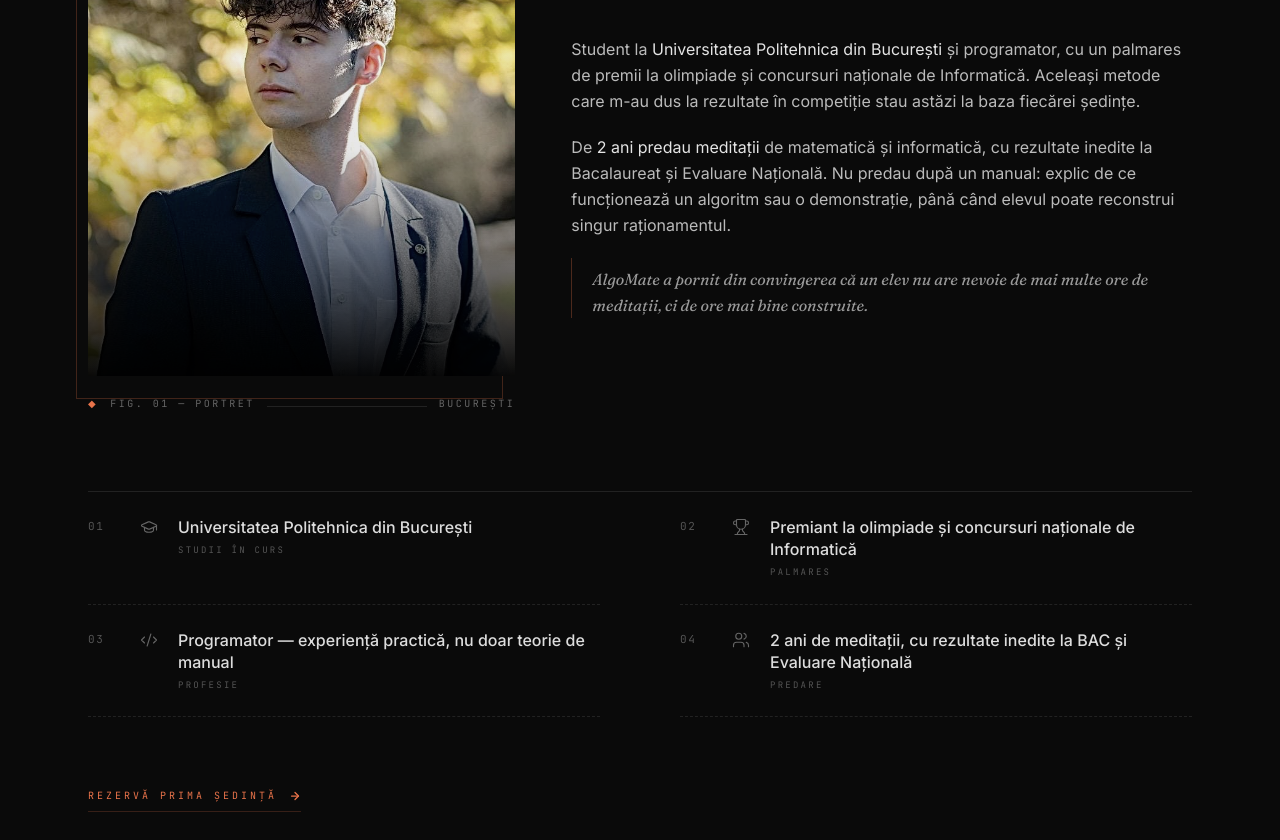
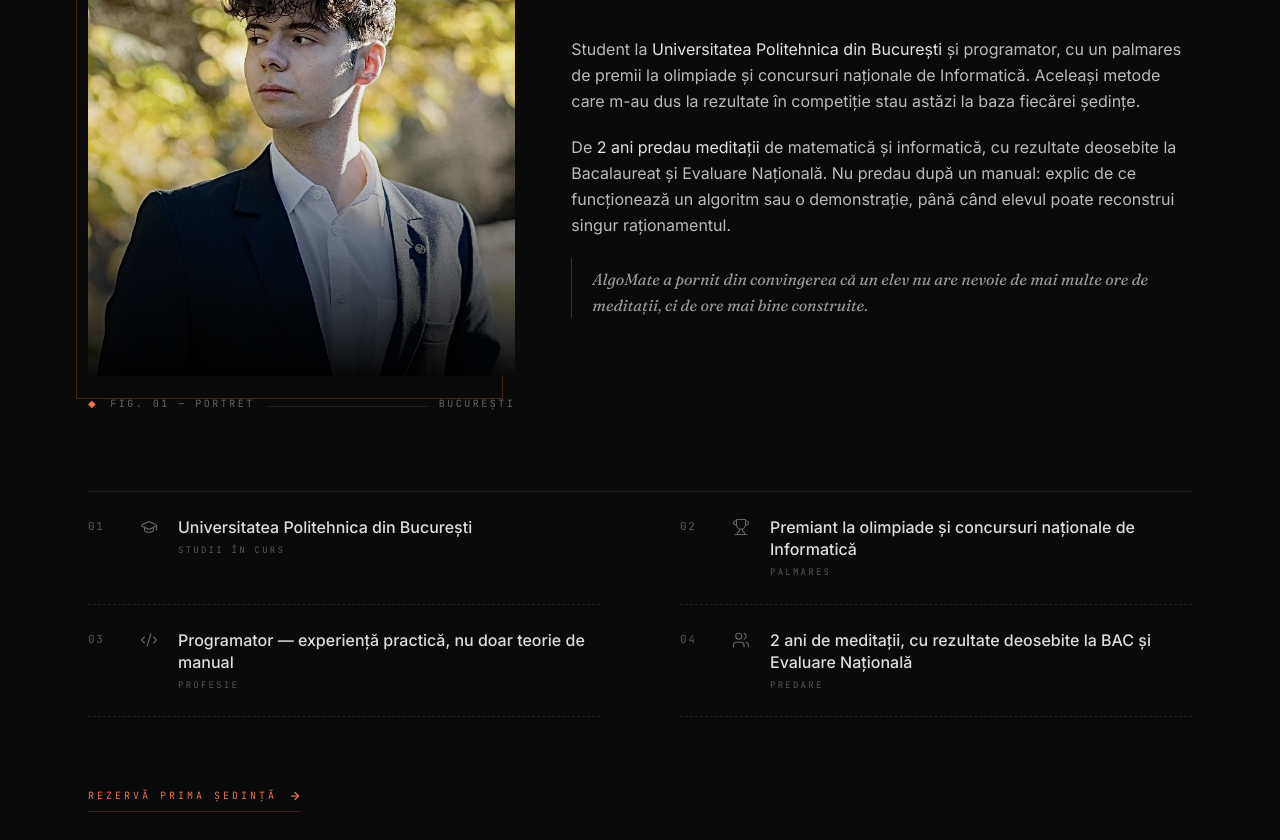
Before and after one commit to proxy76/algomate-landing, a React (Vite) app in the folder frontend/: page / in a window 1280 px wide. Shown: the part 3300-4140 px from the top of the page. Built offline with nearby package versions, Linux system fonts and the light colour scheme; no server answers.

Commit message:
copy: use "deosebite" instead of "inedite" in the instructor bio
"Inedit" means novel/unprecedented in Romanian; the intended sense was
remarkable. Applies to both the bio paragraph and credential 04.

```diff
--- a/frontend/src/components/Instructor.tsx
+++ b/frontend/src/components/Instructor.tsx
@@ -28,7 +28,7 @@ const credentials = [
   },
   {
     icon: Users,
-    title: '2 ani de meditații, cu rezultate inedite la BAC și Evaluare Națională',
+    title: '2 ani de meditații, cu rezultate deosebite la BAC și Evaluare Națională',
     meta: 'Predare',
   },
 ];
@@ -134,7 +134,7 @@ const Instructor: React.FC = () => {
               </p>
               <p>
                 De <span className="text-[#e4e4e4]">2 ani predau meditații</span> de
-                matematică și informatică, cu rezultate inedite la Bacalaureat și Evaluare
+                matematică și informatică, cu rezultate deosebite la Bacalaureat și Evaluare
                 Națională. Nu predau după un manual: explic de ce funcționează un algoritm
                 sau o demonstrație, până când elevul poate reconstrui singur raționamentul.
               </p>
```
